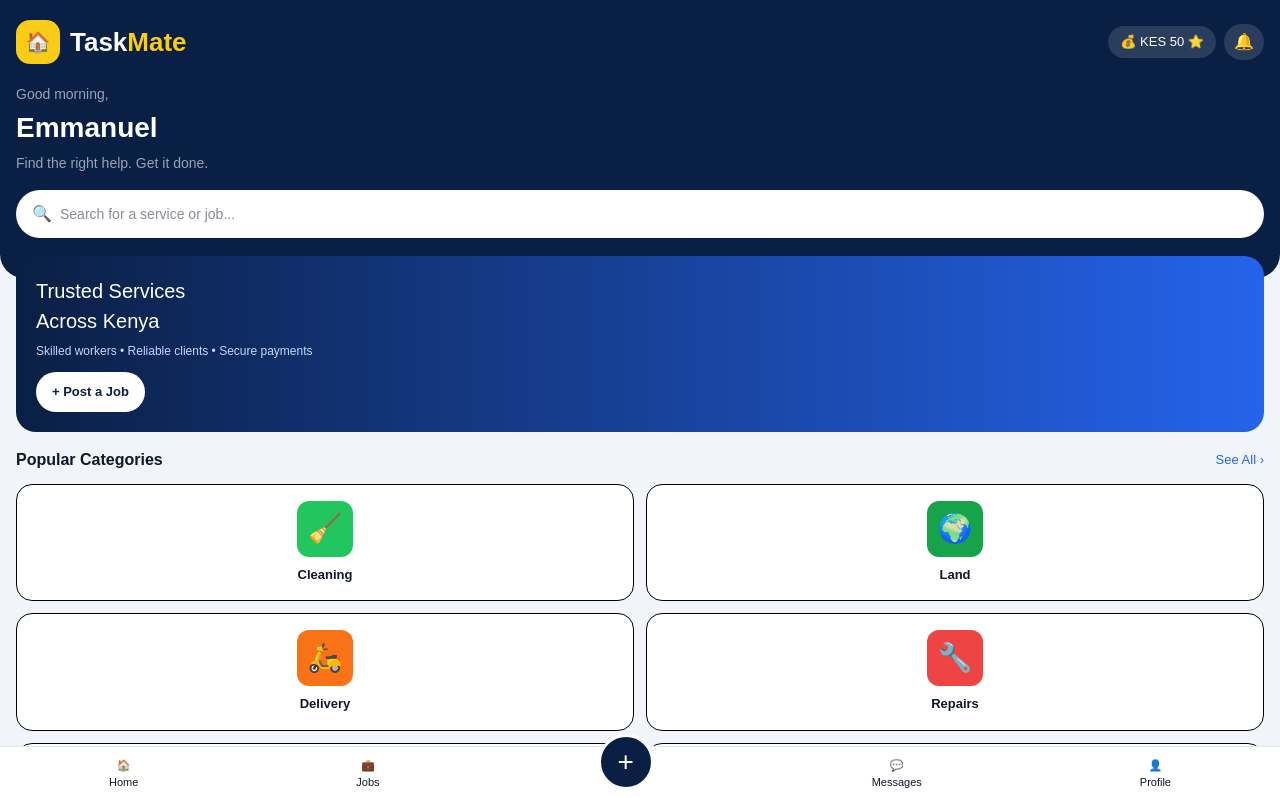
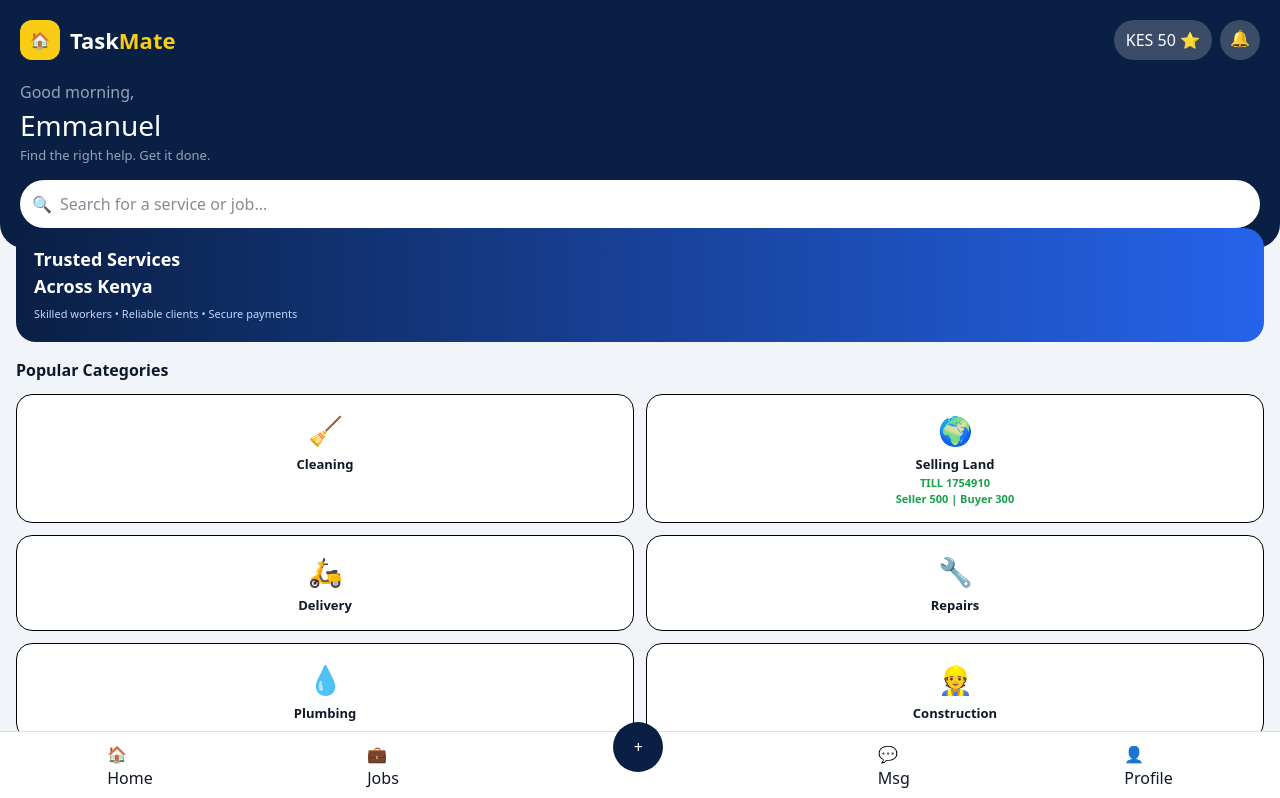
Before and after one commit to njoguemmanuel04-lgtm/taskmate, a Next.js app: page / in a window 1280 px wide. Shown: the top 798 px of the page. Built offline with nearby package versions, Linux system fonts and the light colour scheme.

Commit message:
Update page.tsx

```diff
--- a/app/page.tsx
+++ b/app/page.tsx
@@ -2,67 +2,42 @@
 import { useState } from "react";
 export default function Page(){
  const [q,setQ]=useState("");
+ const go=(p:string)=>window.location.href=p;
  return(
-  <div style={{background:"#f1f5f9", minHeight:"100vh", fontFamily:"sans-serif", paddingBottom:80}}>
-    {/* DARK BLUE HEADER - Good morning theme */}
-    <div style={{background:"#0a1f44", padding:"20px 16px 40px", borderRadius:"0 0 24px 24px"}}>
-      <div style={{display:"flex", justifyContent:"space-between", alignItems:"center"}}>
-        <div style={{display:"flex", alignItems:"center", gap:10}}>
-          <div style={{background:"#facc15", width:44, height:44, borderRadius:14, display:"flex", alignItems:"center", justifyContent:"center", fontSize:20}}>🏠</div>
-          <b style={{color:"white", fontSize:26}}>Task<span style={{color:"#facc15"}}>Mate</span></b>
+  <div style={{background:"#f1f5f9",minHeight:"100vh",paddingBottom:80}}>
+    <div style={{background:"#0a1f44",padding:20,borderRadius:"0 0 24px 24px"}}>
+      <div style={{display:"flex",justifyContent:"space-between"}}>
+        <div style={{display:"flex",gap:10,alignItems:"center"}}>
+          <div style={{background:"#facc15",width:40,height:40,borderRadius:12,display:"flex",alignItems:"center",justifyContent:"center"}}>🏠</div>
+          <b style={{color:"white",fontSize:22}}>Task<span style={{color:"#facc15"}}>Mate</span></b>
         </div>
-        <div style={{display:"flex", gap:8, alignItems:"center"}}>
-          <button onClick={()=>window.location.href="/subscription"} style={{background:"#ffffff22", color:"white", borderRadius:20, padding:"6px 12px", border:"none", fontSize:13}}>💰 KES 50 ⭐</button>
-          <button style={{background:"#ffffff22", borderRadius:20, padding:"6px 10px", border:"none"}}>🔔</button>
+        <div style={{display:"flex",gap:8}}>
+          <button onClick={()=>go("/subscription")} style={{background:"#ffffff33",color:"white",borderRadius:20,padding:"6px 12px",border:"none"}}>KES 50 ⭐</button>
+          <span style={{background:"#ffffff33",borderRadius:20,padding:"6px 10px"}}>🔔</span>
         </div>
       </div>
-      <p style={{color:"#94a3b8", marginTop:20, marginBottom:2, fontSize:14}}>Good morning,</p>
-      <h1 style={{color:"white", fontSize:28, margin:0, fontWeight:"bold"}}>Emmanuel</h1>
-      <p style={{color:"#94a3b8", marginTop:4, fontSize:14}}>Find the right help. Get it done.</p>
-      <div style={{background:"white", borderRadius:24, padding:"12px 16px", display:"flex", alignItems:"center", gap:8, marginTop:16}}>
-        <span>🔍</span>
-        <input value={q} onChange={e=>setQ(e.target.value)} placeholder="Search for a service or job..." style={{border:"none", outline:"none", flex:1, fontSize:14}}/>
+      <p style={{color:"#94a3b8",margin:"20px 0 0"}}>Good morning,</p>
+      <h1 style={{color:"white",margin:0,fontSize:28}}>Emmanuel</h1>
+      <p style={{color:"#94a3b8",fontSize:13}}>Find the right help. Get it done.</p>
+      <div style={{background:"white",borderRadius:24,padding:12,display:"flex",gap:8,marginTop:14}}>
+        <span>🔍</span><input value={q} onChange={e=>setQ(e.target.value)} placeholder="Search for a service or job..." style={{border:"none",outline:"none",flex:1}}/>
       </div>
     </div>
-
-    {/* BLUE BANNER - Trusted Services Across Kenya */}
-    <div style={{background:"linear-gradient(90deg,#0a1f44,#2563eb)", margin:"-22px 16px 16px", borderRadius:20, padding:20, color:"white"}}>
-      <h2 style={{margin:0, fontSize:20}}>Trusted Services</h2>
-      <h2 style={{margin:0, fontSize:20}}>Across Kenya</h2>
-      <p style={{color:"#bfdbfe", fontSize:12, margin:"6px 0 0"}}>Skilled workers • Reliable clients • Secure payments</p>
-      <button style={{background:"white", color:"#0a1f44", borderRadius:20, padding:"10px 16px", border:"none", fontWeight:"bold", marginTop:12, fontSize:13}}>+ Post a Job</button>
+    <div style={{background:"linear-gradient(90deg,#0a1f44,#2563eb)",margin:"-20px 16px 16px",borderRadius:20,padding:18,color:"white"}}>
+      <b style={{fontSize:18}}>Trusted Services<br/>Across Kenya</b><br/><span style={{fontSize:11,color:"#bfdbfe"}}>Skilled workers • Reliable clients • Secure payments</span>
     </div>
-
     <div style={{padding:"0 16px"}}>
-      <div style={{display:"flex", justifyContent:"space-between", alignItems:"center"}}><b>Popular Categories</b><span style={{color:"#2563eb", fontSize:13}}>See All ›</span></div>
-      <div style={{display:"grid", gridTemplateColumns:"1fr 1fr", gap:12, marginTop:12}}>
-        {[
-         ["🧹","Cleaning","#22c55e"],
-         ["🌍","Land","#16a34a"],
-         ["🛵","Delivery","#f97316"],
-         ["🔧","Repairs","#ef4444"],
-         ["💧","Plumbing","#3b82f6"],
-         ["👷","Construction","#a855f7"],
-         ["👨‍🍳","Catering","#eab308"],
-        ].map(([icon,name,color]:any)=>(
-         <div key={name} onClick={()=>{
-           if(name==="Land") window.location.href="/land";
-           if(name==="Cleaning") alert("Cleaning coming");
-         }} style={{background:"white", border:"1px solid black", borderRadius:16, padding:16, textAlign:"center", cursor:"pointer"}}>
-           <div style={{background:color, width:56, height:56, borderRadius:12, display:"flex", alignItems:"center", justifyContent:"center", margin:"0 auto", fontSize:28}}>{icon}</div>
-           <b style={{fontSize:13, display:"block", marginTop:8}}>{name}</b>
-         </div>
+      <b>Popular Categories</b>
+      <div style={{display:"grid",gridTemplateColumns:"1fr 1fr",gap:12,marginTop:12}}>
+        {[["🧹","Cleaning"],["🌍","Selling Land"],["🛵","Delivery"],["🔧","Repairs"],["💧","Plumbing"],["👷","Construction"],["🍲","Outside Catering"]].map(([i,n]:any)=>(
+          <div key={n} onClick={()=>{if(n.includes("Land"))go("/land");}} style={{background:"white",border:"1px solid black",borderRadius:16,padding:14,textAlign:"center"}}>
+            <div style={{fontSize:28}}>{i}</div><b style={{fontSize:13}}>{n}</b>{n.includes("Land")&&<div style={{color:"#16a34a",fontSize:11,fontWeight:"bold"}}>TILL 1754910<br/>Seller 500 | Buyer 300</div>}
+          </div>
         ))}
       </div>
     </div>
-
-    {/* BOTTOM NAV */}
-    <div style={{position:"fixed", bottom:0, left:0, right:0, background:"white", display:"flex", justifyContent:"space-around", alignItems:"center", padding:"10px 0", borderTop:"1px solid #e2e8f0"}}>
-      <div style={{textAlign:"center", fontSize:11}}>🏠<br/>Home</div>
-      <div style={{textAlign:"center", fontSize:11}}>💼<br/>Jobs</div>
-      <div style={{background:"#0a1f44", color:"white", width:56, height:56, borderRadius:28, display:"flex", alignItems:"center", justifyContent:"center", fontSize:28, marginTop:-24, border:"3px solid white"}}>+</div>
-      <div style={{textAlign:"center", fontSize:11}}>💬<br/>Messages</div>
-      <div style={{textAlign:"center", fontSize:11}}>👤<br/>Profile</div>
+    <div style={{position:"fixed",bottom:0,left:0,right:0,background:"white",display:"flex",justifyContent:"space-around",padding:"10px 0",borderTop:"1px solid #ddd"}}>
+      <div>🏠<br/>Home</div><div>💼<br/>Jobs</div><div style={{background:"#0a1f44",color:"white",width:50,height:50,borderRadius:25,display:"flex",alignItems:"center",justifyContent:"center",marginTop:-20}}>+</div><div>💬<br/>Msg</div><div>👤<br/>Profile</div>
     </div>
   </div>
  )
```
